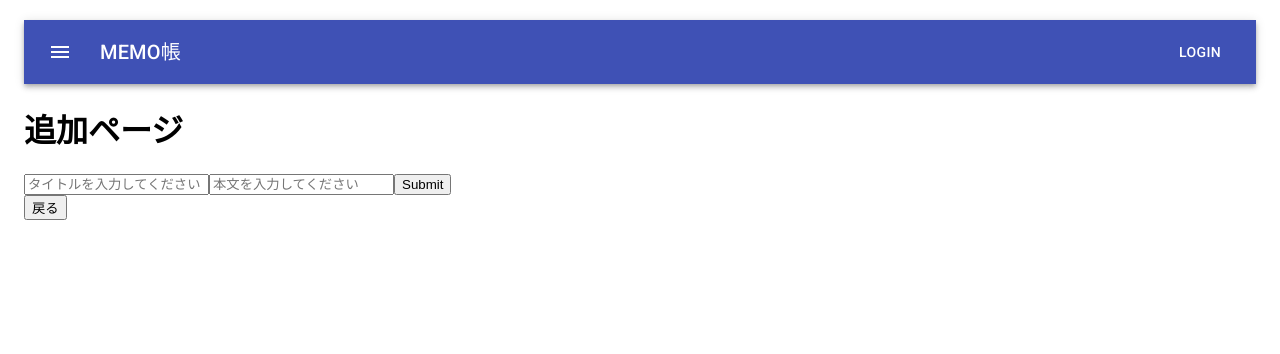
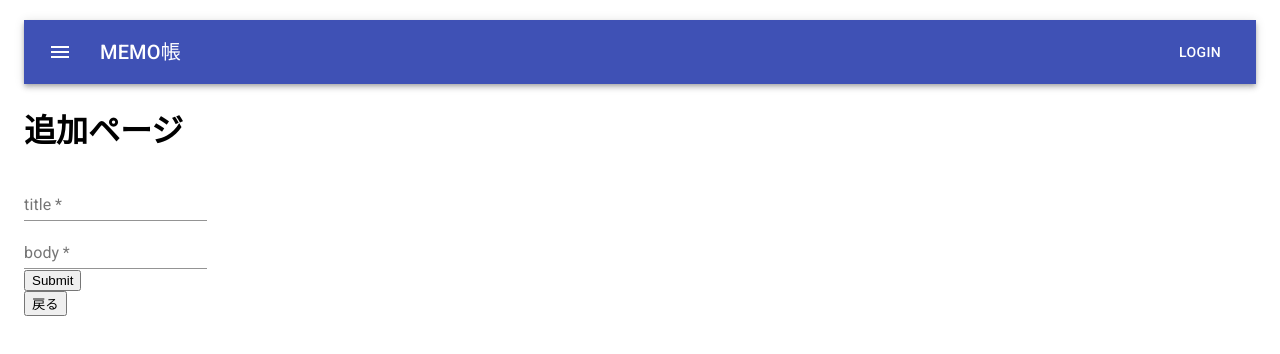
Before and after one commit to koukibuu3/react-memo-app, a React (Create React App) app: page /create in a window 1280 px wide. Shown: the top 354 px of the page. Built offline with nearby package versions, Linux system fonts and the light colour scheme.

Commit message:
入力箇所の見た目をいい感じにする

```diff
--- /dev/null
+++ b/src/components/Atoms/TextInput.js
@@ -0,0 +1,14 @@
+import React from 'react';
+import { TextField } from '@material-ui/core';
+
+const TextInput = (props) => {
+  return (
+    <TextField
+      label={props.label}
+      required={props.required}
+      maxLength={props.maxLength}
+    />
+  );
+};
+
+export default TextInput;
--- a/src/create/Create.js
+++ b/src/create/Create.js
@@ -1,6 +1,8 @@
 import React, { useState } from 'react';
 import { Link } from 'react-router-dom';
 import { useForm } from "react-hook-form";
+import TextInput from '../components/Atoms/TextInput';
+import { TextField } from '@material-ui/core';
 
 import Header from '../components/Header';
 
@@ -13,9 +15,12 @@ const Create = () => {
       <Header/>
       <h1>追加ページ</h1>
       <form onSubmit={handleSubmit(onSubmit)}>
-        <input name="title" placeholder="タイトルを入力してください" ref={register({ required: true, maxLength: 20 })} />
-        {errors.title && <span>タイトルが未入力です</span>}
-        <input name="body" placeholder="本文を入力してください" ref={register({ required: true})} />
+        <div>
+        <TextInput label="title" required="true" maxLength="20"/>
+        </div>
+        <div>
+          <TextInput label="body" required="false" maxLength="200"/>
+        </div>
         <input type="submit" />
       </form>
       <Link to='/'><button>戻る</button></Link>
```
